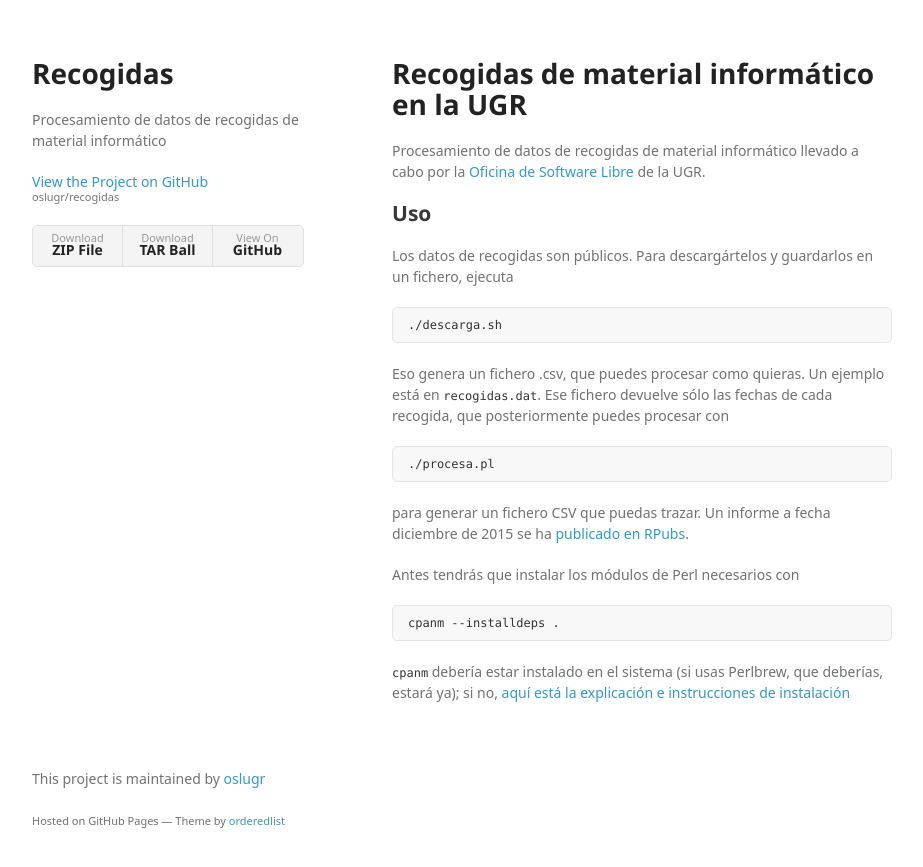
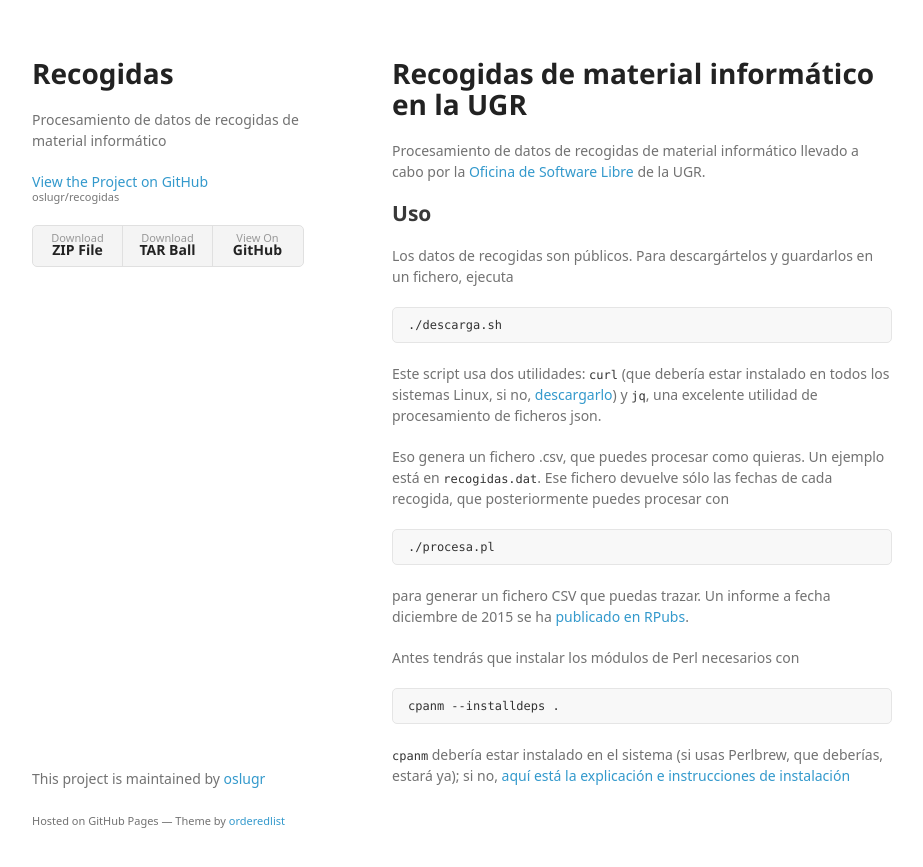
Before and after one commit to oslugr/recogidas, a Jekyll site: the page built from index.md, in a window 1280 px wide. Shown: the top 867 px of the page, without its empty margins (178-1101 px from the left). Built offline with Jekyll 4.4.1, drawn with Linux system fonts in a browser that asks for light colours; some web fonts are replaced; our own code applies the rules of GitHub Pages for plain Markdown files.

Commit message:
Sync gh-pages with master

```diff
--- a/index.md
+++ b/index.md
@@ -14,6 +14,10 @@ Los datos de recogidas son públicos. Para descargártelos y guardarlos
 en un fichero, ejecuta
 
 	./descarga.sh
+
+Este script usa dos utilidades: `curl` (que debería estar instalado en
+todos los sistemas Linux, si no, [descargarlo](https://curl.haxx.se/)) y [`jq`](https://stedolan.github.io/jq/), una excelente
+utilidad de procesamiento de ficheros json.
 
 Eso genera un fichero .csv, que puedes procesar como quieras. Un
 ejemplo está en `recogidas.dat`. Ese fichero devuelve sólo las fechas
```
Also changed, not shown: README.md.
